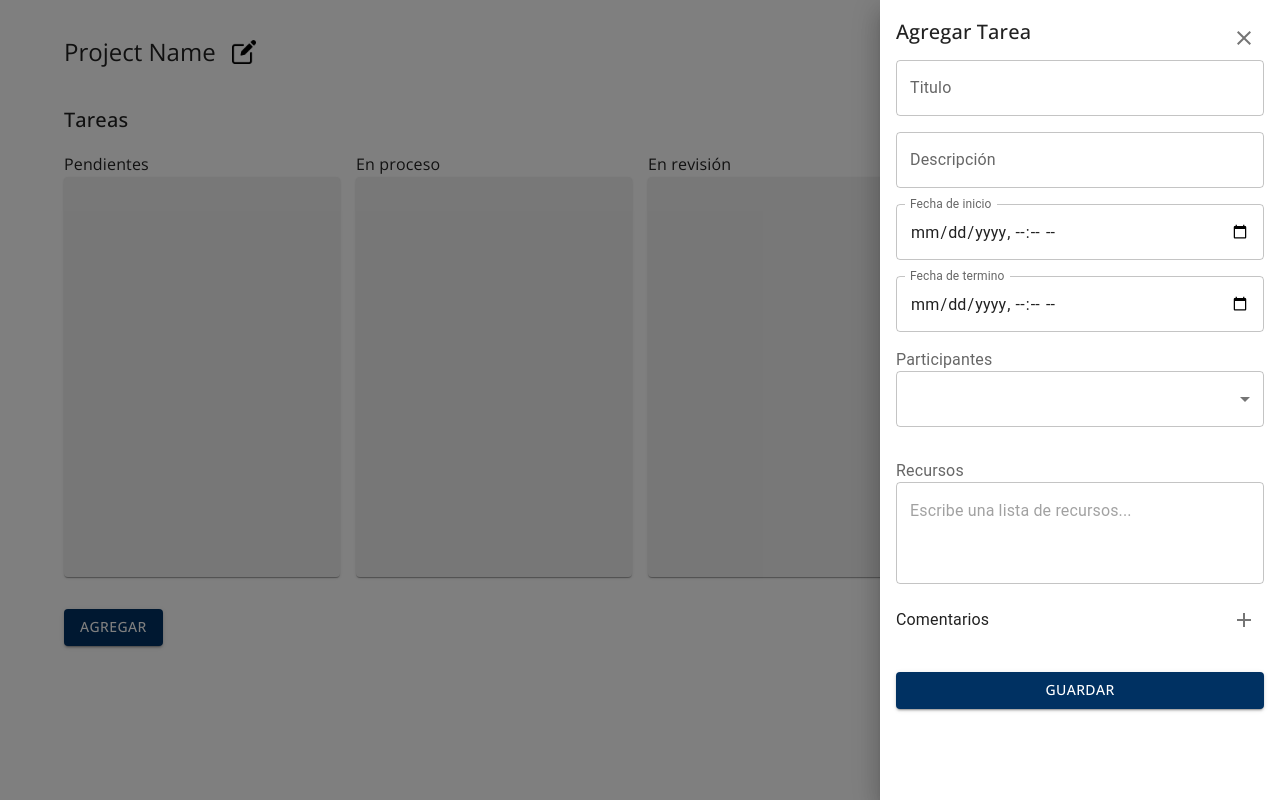
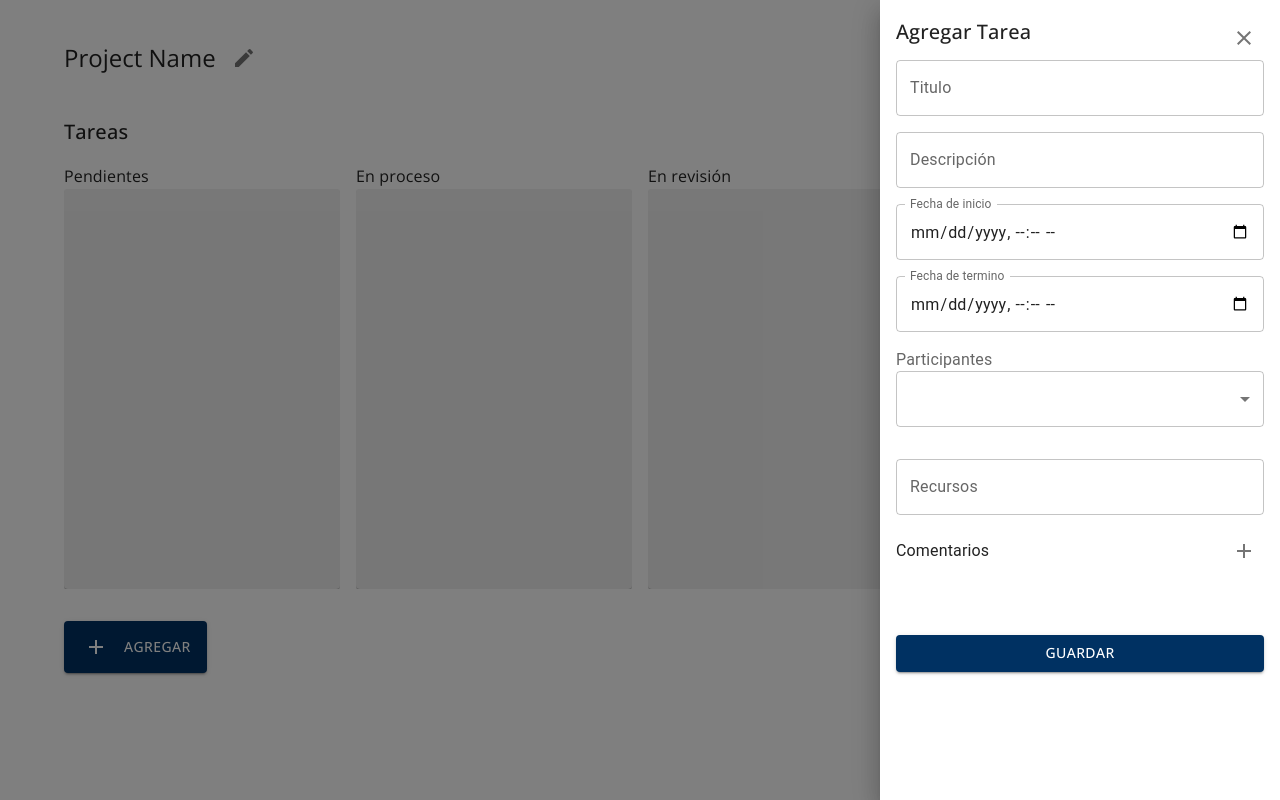
Before and after one commit to Eric-Amaya/PROMS-FE, a React (Create React App) app in the folder client-proms-fe/: page /view in a window 1280 px wide. Both pictures are taken after a click on the button "AGREGAR". Built offline with nearby package versions, Linux system fonts and the light colour scheme.

Commit message:
Eliminar tareas y validacion de campos en tarea

```diff
--- a/client-proms-fe/package.json
+++ b/client-proms-fe/package.json
@@ -16,7 +16,8 @@
     "react-dom": "^18.3.1",
     "react-router-dom": "^6.23.1",
     "react-scripts": "^5.0.1",
-    "web-vitals": "^2.1.4"
+    "web-vitals": "^2.1.4",
+    "yup": "^1.4.0"
   },
   "scripts": {
     "start": "react-scripts start",
--- a/client-proms-fe/src/components/TaskColumn.jsx
+++ /dev/null
@@ -1,47 +0,0 @@
-import React from 'react';
-import { Grid, Paper, Typography,Button, Box } from '@mui/material';
-import { Draggable, Droppable  } from '@hello-pangea/dnd';
-//import CustomButton from '../styles/customButton';
-
-const TaskColumn = ({ columnId, title, tasks, onEdit,onUpdateTasks }) => {
-  return (
-    <Grid item xs={12} md={3}>
-      <Typography variant="h7" style={{ fontFamily: 'Open Sans' }}>{title}</Typography>
-      <Droppable droppableId={columnId}>
-        {(provided) => (
-          <Paper
-            ref={provided.innerRef}
-            {...provided.droppableProps}
-            p={2}
-            style={{
-              minHeight: '400px',
-              backgroundColor: '#f0f0f0',
-            }}
-          >
-            {tasks.map((task, index) => (
-              <Draggable key={task.id} draggableId={task.id.toString()} index={index}>
-                {(provided) => (
-                  <Box
-                    ref={provided.innerRef}
-                    {...provided.draggableProps}
-                    {...provided.dragHandleProps}
-                    mb={2}
-                    p={2}
-                    bgcolor="lightgrey"
-                    borderRadius={1}
-                  >
-                    <Typography>{task.title}</Typography>
-                    <Button onClick={() => onEdit(task)}>Editar</Button>
-                  </Box>
-                )}
-              </Draggable>
-            ))}
-            {provided.placeholder}
-          </Paper>
-        )}
-      </Droppable>
-    </Grid>
-  );
-};
-
-export default TaskColumn;
--- /dev/null
+++ b/client-proms-fe/src/components/ViewProyect-Page/TaskColumn.jsx
@@ -0,0 +1,58 @@
+import React from 'react';
+import { Grid, Paper, Typography, Box , IconButton} from '@mui/material';
+import { Draggable, Droppable  } from '@hello-pangea/dnd';
+import DeleteIcon from '@mui/icons-material/Delete';
+import EditIcon from '@mui/icons-material/Edit';
+//import CustomButton from '../styles/customButton';
+
+const TaskColumn = ({ columnId, title, tasks, onEdit, onDelete,onUpdateTasks }) => {
+  return (
+    <Grid item xs={12} md={3}>
+      <Typography variant="h7" style={{ fontFamily: 'Open Sans' }}>{title}</Typography>
+      <Grid style={{maxHeight: '400px', overflowX: 'auto'}}>
+        <Droppable droppableId={columnId}>
+          {(provided) => (
+            <Paper
+              ref={provided.innerRef}
+              {...provided.droppableProps}
+              p={2}
+              style={{
+                minHeight: '400px',
+                backgroundColor: '#f0f0f0',
+              }}
+            >
+              {tasks.map((task, index) => (
+                <Draggable key={task.id} draggableId={task.id.toString()} index={index}>
+                  {(provided) => (
+                    <Box
+                      ref={provided.innerRef}
+                      {...provided.draggableProps}
+                      {...provided.dragHandleProps}
+                      mb={2}
+                      p={2}
+                      bgcolor="lightgrey"
+                      borderRadius={1}
+                    >
+                      <Typography>{task.title}</Typography>
+                      <IconButton onClick={() => onEdit(task)}>
+                        <EditIcon />
+                      </IconButton>
+                      <IconButton onClick={() => {
+                        onDelete(task);
+                      }}>
+                        <DeleteIcon />
+                      </IconButton>
+                    </Box>
+                  )}
+                </Draggable>
+              ))}
+              {provided.placeholder}
+            </Paper>
+          )}
+        </Droppable>
+      </Grid>
+    </Grid>
+  );
+};
+
+export default TaskColumn;
--- a/client-proms-fe/src/components/TaskForm.jsx
+++ b/client-proms-fe/src/components/ViewProyect-Page/TaskForm.jsx
@@ -1,10 +1,12 @@
 import React, { useState } from 'react';
 import { Drawer, Box, TextField, Typography, Grid, Select, MenuItem, InputLabel, InputAdornment, IconButton } from '@mui/material';
-import CustomButton from '../styles/customButton';
+import CustomButton from '../../styles/customButton';
 import RemoveIcon from '@mui/icons-material/Remove';
 import AddIcon from '@mui/icons-material/Add';
 import SaveIcon from '@mui/icons-material/Save';
 import CloseIcon from '@mui/icons-material/Close';
+import { taskFormSchema } from '../../validation/task-form-schema';
+import * as Yup from 'yup';
 
 const TaskForm = ({ task, onClose, onSave }) => {
   const [title, setTitle] = useState(task ? task.title : '');
@@ -16,8 +18,10 @@ const TaskForm = ({ task, onClose, onSave }) => {
   const [comments, setComments] = useState(task ? task.comments : []);
   const [showCommentForm, setShowCommentForm] = useState(false);
   const [newComment, setNewComment] = useState('');
+  const [errors, setErrors] = useState({});
+  const validationSchema = taskFormSchema;
 
-  const handleSave = () => {
+  const handleSave = async () => {
     const newTask = {
       id: task ? task.id : Date.now(),
       title,
@@ -28,7 +32,29 @@ const TaskForm = ({ task, onClose, onSave }) => {
       resources,
       comments,
     };
-    onSave(newTask);
+    try {
+      await validationSchema.validate(newTask, { abortEarly: false });
+      onSave(newTask);
+      setErrors({});
+    } catch (error) {
+      if (error instanceof Yup.ValidationError) {
+        const validationErrors = {};
+        error.inner.forEach((err) => {
+          validationErrors[err.path] = err.message;
+        });
+        setErrors(validationErrors);
+      } else {
+        console.error(error);
+      }
+    }
+  };
+
+  const clearError = (field) => {
+    setErrors((prevErrors) => {
+      const newErrors = { ...prevErrors };
+      delete newErrors[field];
+      return newErrors;
+    });
   };
 
   const handleClose = () => {
@@ -86,6 +112,9 @@ const TaskForm = ({ task, onClose, onSave }) => {
               label="Titulo"
               value={title}
               onChange={(e) => setTitle(e.target.value)}
+              onFocus={() => clearError('title')}
+              error={!!errors.title}
+              helperText={errors.title}
             />
           </Grid>
           <Grid item xs={12}>
@@ -94,6 +123,13 @@ const TaskForm = ({ task, onClose, onSave }) => {
               label="Descripción"
               value={description}
               onChange={(e) => setDescription(e.target.value)}
+              onFocus={() => clearError('description')}
+              error={!!errors.description}
+              helperText={errors.description}
+              multiline
+              inputProps={{
+                style: { overflowWrap: 'anywhere' },
+              }}
             />
           </Grid>
           <Grid item xs={12}>
@@ -145,15 +181,18 @@ const TaskForm = ({ task, onClose, onSave }) => {
             ))}
           </Grid>
           <Grid item xs={12}>
-            <InputLabel>Recursos</InputLabel>
             <TextField
               fullWidth
               multiline
-              rows={3}
-              placeholder="Escribe una lista de recursos..."
+              label = "Recursos"
               value={resources}
               onChange={(e) => setResources(e.target.value)}
               variant="outlined"
+              inputProps={{
+                style: { overflowWrap: 'anywhere' },
+              }}
+              error={!!errors.resources}
+              helperText={errors.resources}
             />
           </Grid>
           <Grid item xs={12}>
@@ -167,11 +206,13 @@ const TaskForm = ({ task, onClose, onSave }) => {
                 </IconButton>
               </Grid>
             </Grid>
-            <ul>
-              {comments.map((comment, index) => (
-                <li key={index}>{comment}</li>
-              ))}
-            </ul>
+            <Box style={{ maxHeight: '200px', overflowY: 'scroll', padding: '16px' }}>
+              <ul style={{ listStyleType: 'none', padding: 0 }}>
+                {comments.map((comment, index) => (
+                  <li key={index} style={{ overflowWrap: 'break-word' }}>{comment}</li>
+                ))}
+              </ul>
+            </Box>
             {showCommentForm && (
               <Box display="flex" justifyContent="space-between" alignItems="center">
                 <TextField
--- a/client-proms-fe/src/pages/ViewProyect.jsx
+++ b/client-proms-fe/src/pages/ViewProyect.jsx
@@ -1,9 +1,11 @@
 import React, { useState } from 'react';
-import { Container, Grid, Typography, Box, IconButton } from '@mui/material';
-import TaskColumn from '../components/TaskColumn';
-import TaskForm from '../components/TaskForm';
+import { Container, Grid, Typography, Box, IconButton , Button, Dialog, DialogTitle, DialogActions} from '@mui/material';
+import TaskColumn from '../components/ViewProyect-Page/TaskColumn';
+import TaskForm from '../components/ViewProyect-Page/TaskForm';
 import { DragDropContext } from '@hello-pangea/dnd';
-import EditIcon from '../assets/EditIcon.png';
+import AddIcon from '@mui/icons-material/Add';
+import EditIcon from '@mui/icons-material/Edit';
+import SettingsIcon from '@mui/icons-material/Settings';
 import CustomButton from '../styles/customButton';
 
 const initialTasks = {
@@ -17,6 +19,8 @@ const ViewProyect = () => {
   const [tasks, setTasks] = useState(initialTasks);
   const [selectedTask, setSelectedTask] = useState(null);
   const [isFormOpen, setIsFormOpen] = useState(false);
+  const [taskToDelete, setTaskToDelete] = useState(null);
+  const [openDeleteDialog, setOpenDeleteDialog] = useState(false);
 
   const openForm = (task = null) => {
     setSelectedTask(task);
@@ -50,6 +54,44 @@ const ViewProyect = () => {
       ),
     }));
     closeForm();
+  };
+
+  const handleDeleteTask = (task) => {
+    if (task) {
+      setTaskToDelete(task);
+      setOpenDeleteDialog(true);
+    }
+  };
+
+  const handleConfirmDelete = () => {
+    if (taskToDelete) {
+      const { columnId } = findTaskColumn(taskToDelete.id);
+      const updatedTasks = tasks[columnId].filter((task) => task.id !== taskToDelete.id);
+      setTasks((prevTasks) => ({
+        ...prevTasks,
+        [columnId]: updatedTasks,
+      }));
+      setTaskToDelete(null);
+      setOpenDeleteDialog(false);
+    }
+  };
+
+  // Función para encontrar la columna de una tarea basada en su ID
+  const findTaskColumn = (taskId) => {
+    for (const columnId in tasks) {
+      const taskIndex = tasks[columnId].findIndex((task) => task.id === taskId);
+      if (taskIndex !== -1) {
+        return { columnId, taskIndex };
+      }
+    }
+    return null;
+  };
+
+
+
+  const handleCancelDelete = () => {
+    setTaskToDelete(null);
+    setOpenDeleteDialog(false);
   };
 
   const onDragEnd = (result) => {
@@ -95,12 +137,12 @@ const ViewProyect = () => {
             <Box display="flex" alignItems="center">
               <Typography variant="h5" style={{ fontFamily: 'Open Sans' }}>Project Name</Typography>
               <IconButton style={{ marginLeft: '8px' }}>
-                <img src={EditIcon} alt="Edit" style={{ width: '24px', height: '24px' }} />
+                <EditIcon />
               </IconButton>
             </Box>
           </Grid>
           <Grid item>
-            <CustomButton variant="contained" color="secondary">Asignar</CustomButton>
+            <CustomButton variant="contained" color="secondary" icon = {<SettingsIcon />} >Configurar</CustomButton>
           </Grid>
         </Grid>
 
@@ -112,6 +154,7 @@ const ViewProyect = () => {
               title="Pendientes"
               tasks={tasks.pending}
               onEdit={openForm}
+              onDelete = {handleDeleteTask}
               onUpdateTasks={(newTasks) => setTasks((prevTasks) => ({ ...prevTasks, pending: newTasks }))}
             />
             <TaskColumn
@@ -119,6 +162,7 @@ const ViewProyect = () => {
               title="En proceso"
               tasks={tasks.inProgress}
               onEdit={openForm}
+              onDelete = {handleDeleteTask}
               onUpdateTasks={(newTasks) => setTasks((prevTasks) => ({ ...prevTasks, inProgress: newTasks }))}
             />
             <TaskColumn
@@ -126,6 +170,7 @@ const ViewProyect = () => {
               title="En revisión"
               tasks={tasks.review}
               onEdit={openForm}
+              onDelete = {handleDeleteTask}
               onUpdateTasks={(newTasks) => setTasks((prevTasks) => ({ ...prevTasks, review: newTasks }))}
             />
             <TaskColumn
@@ -133,13 +178,14 @@ const ViewProyect = () => {
               title="Completadas"
               tasks={tasks.completed}
               onEdit={openForm}
+              onDelete = {handleDeleteTask}
               onUpdateTasks={(newTasks) => setTasks((prevTasks) => ({ ...prevTasks, completed: newTasks }))}
             />
           </Grid>
         </Box>
 
         <Box mt={4}>
-          <CustomButton variant="contained" onClick={() => openForm()} >Agregar</CustomButton>
+          <CustomButton variant="contained" onClick={() => openForm()} icon = {<AddIcon />} >Agregar</CustomButton>
         </Box>
 
         {isFormOpen && (
@@ -149,6 +195,13 @@ const ViewProyect = () => {
             onSave={selectedTask ? updateTask : addTask}
           />
         )}
+        <Dialog open={openDeleteDialog} onClose={() => setOpenDeleteDialog(false)}>
+          <DialogTitle>¿Estás seguro de que deseas eliminar {taskToDelete ? taskToDelete.title : ''}"?</DialogTitle>
+          <DialogActions>
+            <Button onClick={handleConfirmDelete} color="error">Confirmar</Button>
+            <Button onClick={handleCancelDelete}>Cancelar</Button>
+          </DialogActions>
+        </Dialog>
       </Container>
     </DragDropContext>
   );
--- a/client-proms-fe/src/styles/customButton.jsx
+++ b/client-proms-fe/src/styles/customButton.jsx
@@ -1,8 +1,7 @@
-// CustomButton.jsx
 import React from 'react';
-import { Button } from '@mui/material';
+import { Button, IconButton } from '@mui/material';
 
-const CustomButton = ({ children, ...props }) => {
+const CustomButton = ({ children,icon,  ...props }) => {
   return (
     <Button
       {...props}
@@ -11,9 +10,14 @@ const CustomButton = ({ children, ...props }) => {
         color: '#FFFFFF',
         '&:hover': {
           backgroundColor: '#0b3b62',
-        }
+        },
+        display: 'flex',
+        alignItems: 'center',
       }}
       style={{ fontFamily: 'Open Sans' }}
+      startIcon={icon ?
+        <IconButton sx={{ color: '#FFFFFF'}}>{icon}</IconButton>
+      : null}
     >
       {children}
     </Button>
--- /dev/null
+++ b/client-proms-fe/src/validation/task-form-schema.js
@@ -0,0 +1,14 @@
+import * as Yup from 'yup';
+
+export const taskFormSchema = Yup.object().shape({
+    title: Yup.string()
+        .min (4, "Min. 4 caracteres")
+        .max(24, "Max. 24 caracteres")
+        .required("Este campo es obligatorio"),
+    description: Yup.string()
+        .min(16, "Min. 16 caracteres")
+        .max(256, "Max. 256 caracteres")
+        .required("Este campo es obligatorio"),
+    resources: Yup.string()
+        .max(256, "Max. 256 caracteres"),
+});
```
Also changed, not shown: 1 other file (tests, documents, lock files or other folders).
